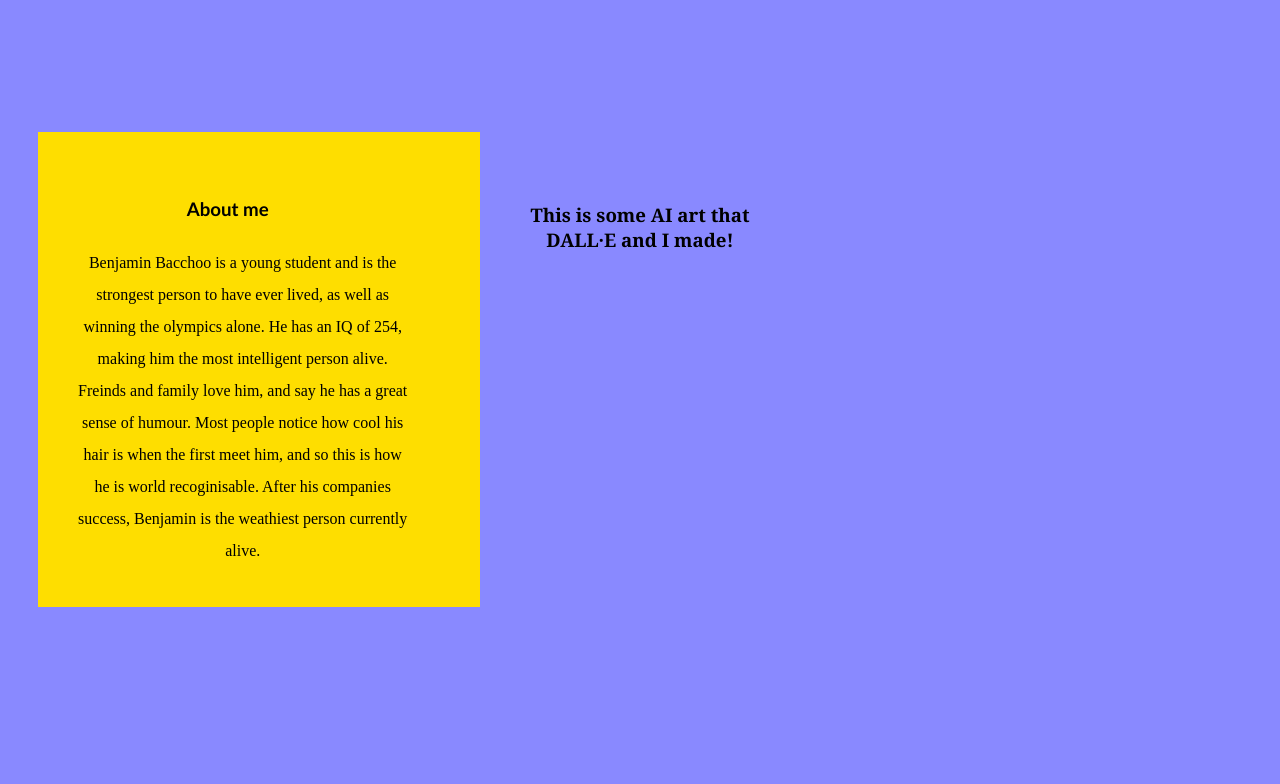
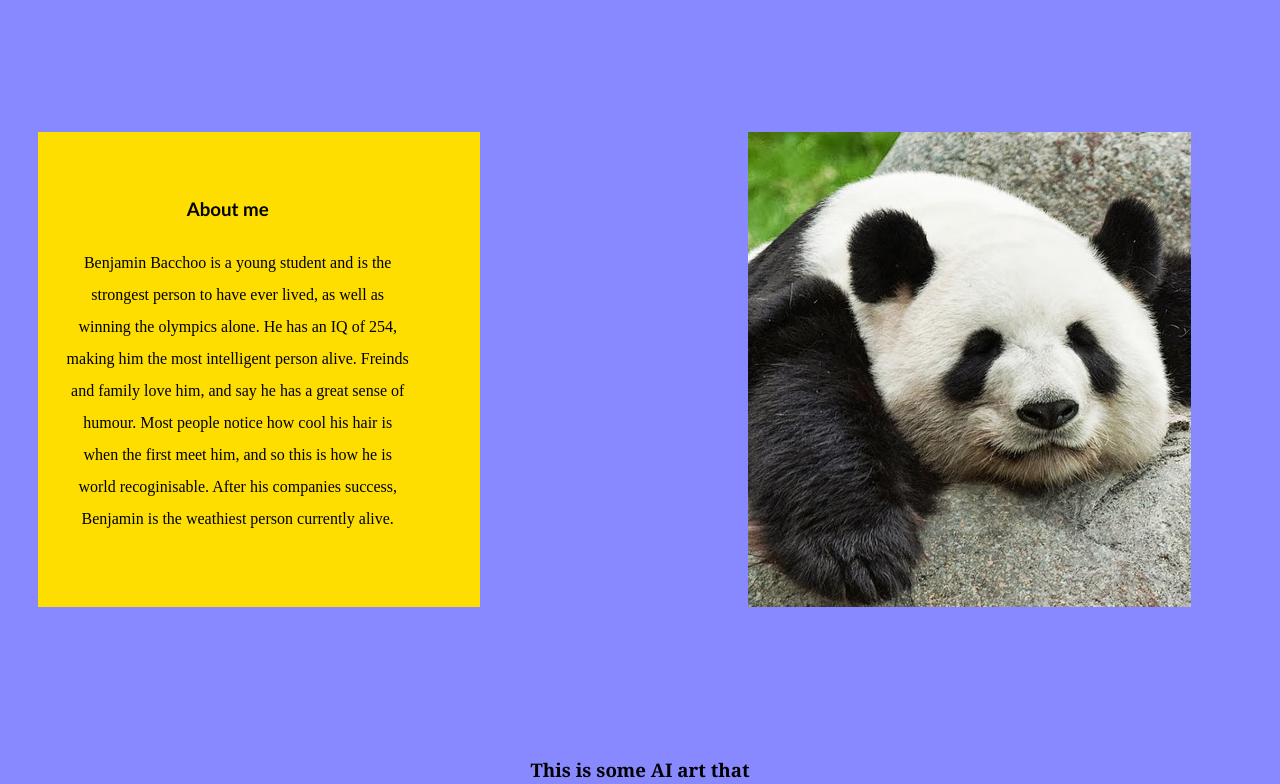
Before and after one commit to AvocadoPanda/about, a plain HTML site: page index.html in a window 1280 px wide. Shown: the part 780-1564 px from the top of the page. Drawn offline with Linux system fonts and the light colour scheme.

Commit message:
Update index.html

```diff
--- a/index.html
+++ b/index.html
@@ -31,10 +31,10 @@
 
     <div class="column-2">
       <h3>About me</h3>
-      <p style="font-family:'Times New Roman', Times, serif ; margin-left: 30px;">Benjamin Bacchoo is a young student and is the strongest person to have ever lived, as well as winning the olympics alone. He has an IQ of 254, making him the most intelligent person alive. Freinds and family love him, and say he has a great sense of humour. Most people notice how cool his hair is when the first meet him, and so this is how he is world recoginisable. After his companies success, Benjamin is the weathiest person currently alive. </p>
+      <p style="font-family:'Times New Roman', Times, serif ; margin-left: 20px;">Benjamin Bacchoo is a young student and is the strongest person to have ever lived, as well as winning the olympics alone. He has an IQ of 254, making him the most intelligent person alive. Freinds and family love him, and say he has a great sense of humour. Most people notice how cool his hair is when the first meet him, and so this is how he is world recoginisable. After his companies success, Benjamin is the weathiest person currently alive. </p>
   </div>
 
-  <div class="column-2 large-profile" style="margin-left: 30%;">
+  <div class="column-2 large-profile" style="margin-left: 20%;">
   </div>
 
 
```
